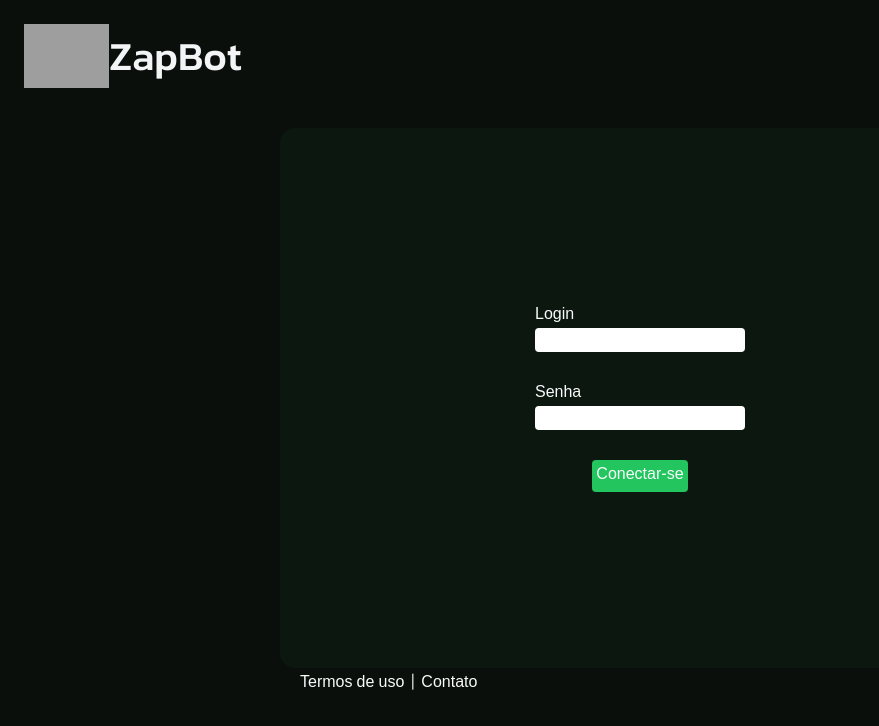
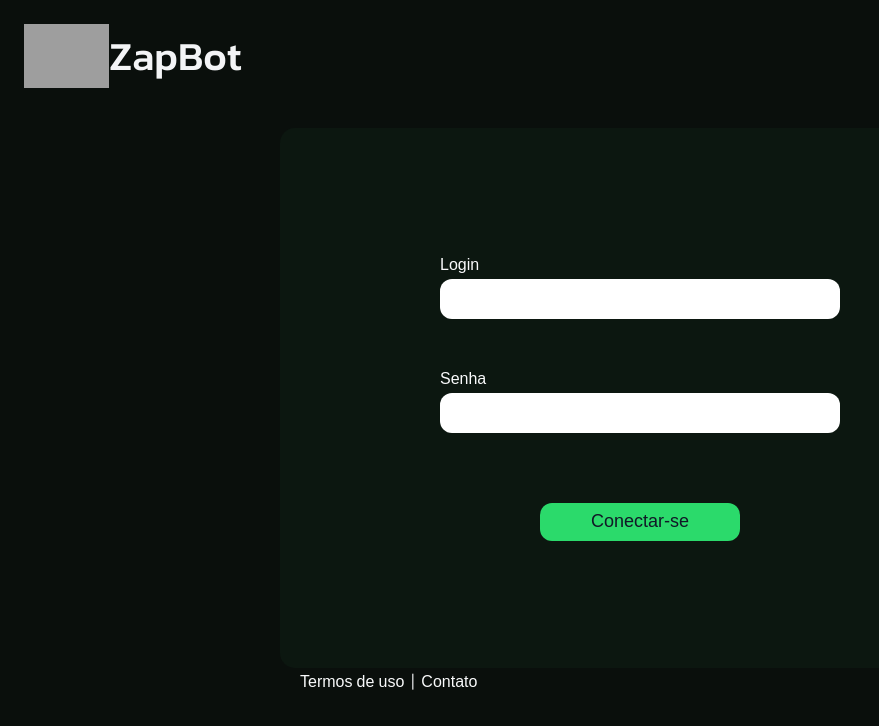
Before and after one commit to RoBruns/PontoConnect, a Next.js app in the folder web/: page /login in a window 1280 px wide. Shown: the top 726 px of the page, without its empty margins (0-879 px from the left). Built offline with nearby package versions, Linux system fonts and the light colour scheme; grey boxes are pictures that could not be loaded.

Commit message:
feat(front): finished login page

```diff
--- a/web/src/app/login/page.tsx
+++ b/web/src/app/login/page.tsx
@@ -1,24 +1,34 @@
-export default function Login(){
+export default function Login() {
+    const inputClass = "mb-[50px] rounded-xl outline-none h-[40px] w-[400px] p-2 text-gray-900 focus:border-green-600 focus:border-2 transition ease-in-out"
+    const buttonClass = "text-lg rounded-xl p-1 flex w-[200px] justify-center pt-[6px] bg-green-primary text-gray-900 hover:bg-green-600 hover:scale-105 transition ease-in-out"
+
+
     return (
         <div className="h-[75%] w-full flex flex-col items-center justify-center">
             <div className="w-[720px] h-[540px] bg-green-dark rounded-[15px] text-gray-50">
-                    <form action="/submit-your-login-form" className="flex-col items-center justify-between flex h-[540px] p-44 font-sans" method="post">
-                        <div className="flex items-start flex-col">
+                <form
+                    action="/submit-your-login-form"
+                    className="flex-col items-center justify-center flex h-[540px] p-40 font-sans"
+                    method="post">
+
+                    <div className="flex items-start flex-col ">
                         <label htmlFor="username">Login</label>
-                            <input className="rounded" type="text" id="username" name="username" required/>
+                        <input className={inputClass} type="text" id="username" name="username" required />
                     </div>
                     <div className="flex items-start flex-col">
                         <label htmlFor="password">Senha</label>
-                            <input className="rounded" type="password" id="password" name="password" required/>
+                        <input className={inputClass} type="password" id="password" name="password" required />
                     </div>
-                        <div className="rounded p-1 flex items-center justify-center bg-green-500">
-                            <button type="submit">Conectar-se</button>
+                    <div className="mt-5">
+                        <button className={buttonClass} type="submit">Conectar-se</button>
                     </div>
 
                 </form>
             </div>
             <div className="items-start w-[720px] text-gray-50">
-                <p className="pl-5 pt-1 font-sans"><a className="hover:underline" href="#">Termos de uso</a> | <a className="hover:underline" href="#">Contato</a></p>
+                <p className="pl-5 pt-1 font-sans">
+                    <a className="hover:underline" href="#">Termos de uso</a> |{" "}
+                    <a className="hover:underline" href="#">Contato</a></p>
             </div>
         </div>
     )
--- a/web/tailwind.config.ts
+++ b/web/tailwind.config.ts
@@ -18,6 +18,8 @@ const config: Config = {
         green: {
           verydark: "#0A0F0C",
           dark: "#0C1710",
+          primary: "#2BDA6B"
+
 
         },
       },
```
Lines whose indentation alone changed are shown as unchanged.
